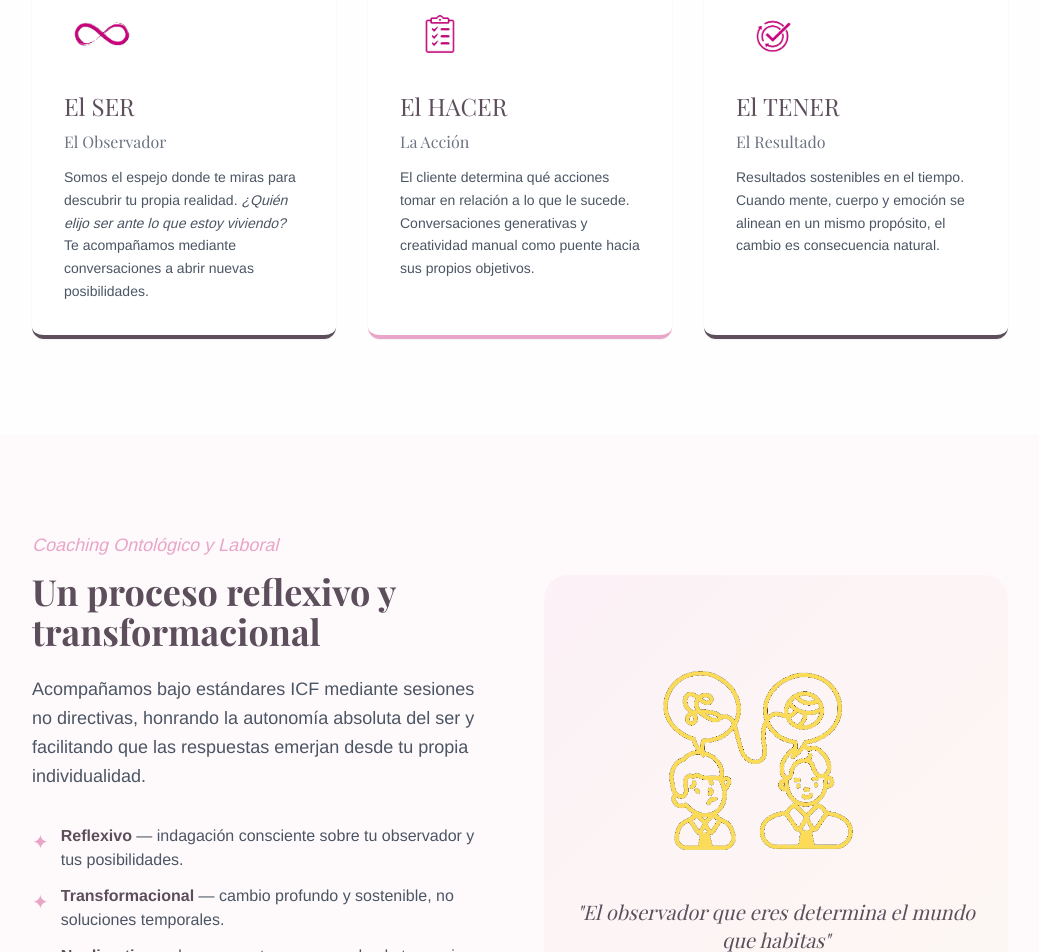
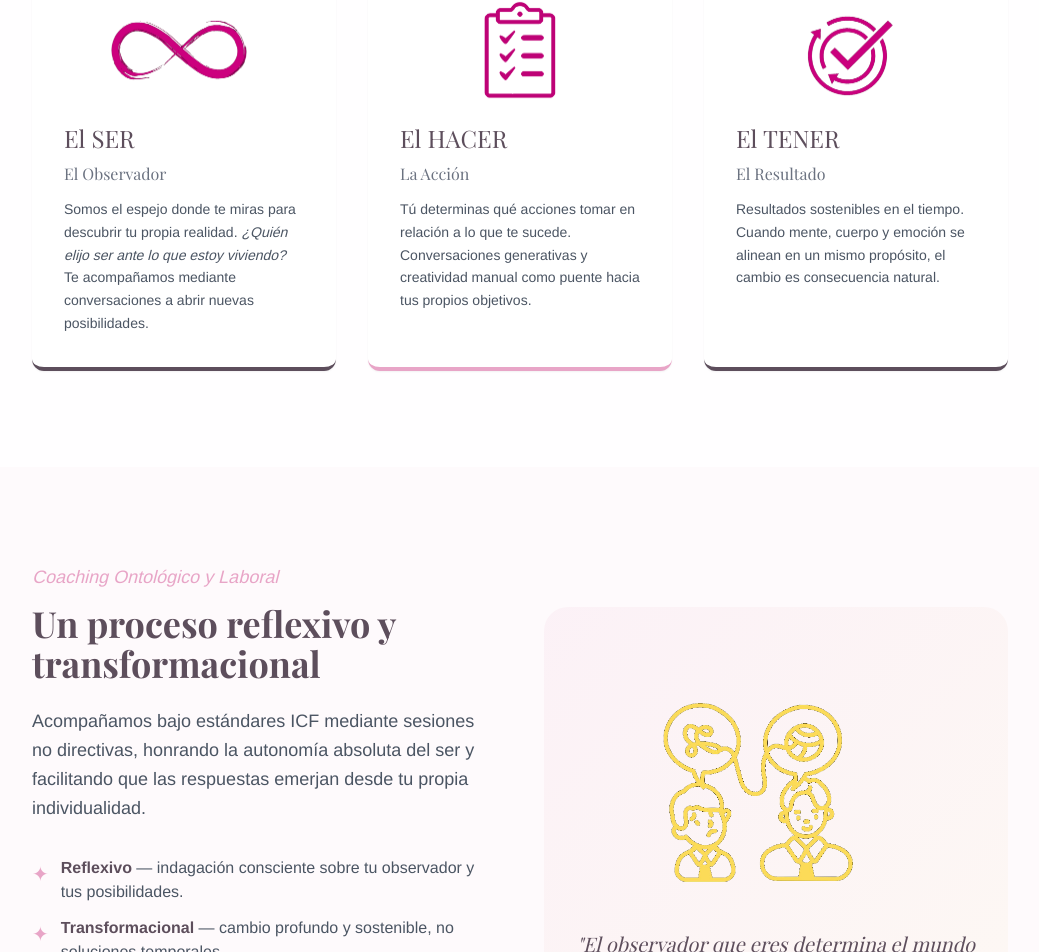
Before and after one commit to Omnix-Solution-Inc/reempoderate, a Next.js app: page / in a window 1280 px wide. Shown: the part 1464-2416 px from the top of the page, without its empty margins (120-1159 px from the left). Built offline with nearby package versions, Linux system fonts and the light colour scheme; no server answers; a web font is replaced by a local one.

Commit message:
Enlarge icons to h-28, change El cliente to Tu in HACER card

```diff
--- a/src/components/landing/ServicesSection.tsx
+++ b/src/components/landing/ServicesSection.tsx
@@ -12,7 +12,7 @@ export function ServicesSection() {
         <div className="grid grid-cols-1 md:grid-cols-3 gap-8">
           {/* SER */}
           <div className="bg-white rounded-xl p-8 border-b-4 border-shamrock shadow-sm">
-            <div className="flex items-center justify-center w-20 h-20 mb-4">
+            <div className="flex items-center justify-center w-full h-28 mb-4">
               <img src="/infinito.png" alt="Ser" className="w-full h-full object-contain" />
             </div>
             <h3 className="font-playfair text-2xl text-shamrock mb-3">El SER<br/><span className="text-base text-gray-500 font-normal">El Observador</span></h3>
@@ -23,18 +23,18 @@ export function ServicesSection() {
 
           {/* HACER */}
           <div className="bg-white rounded-xl p-8 border-b-4 border-terracotta shadow-sm">
-            <div className="flex items-center justify-center w-20 h-20 mb-4">
+            <div className="flex items-center justify-center w-full h-28 mb-4">
               <img src="/hacer_icon.png" alt="Hacer" className="w-full h-full object-contain" />
             </div>
             <h3 className="font-playfair text-2xl text-shamrock mb-3">El HACER<br/><span className="text-base text-gray-500 font-normal">La Acción</span></h3>
             <p className="text-gray-600 text-sm leading-relaxed">
-              El cliente determina qué acciones tomar en relación a lo que le sucede. Conversaciones generativas y creatividad manual como puente hacia sus propios objetivos.
+              Tú determinas qué acciones tomar en relación a lo que te sucede. Conversaciones generativas y creatividad manual como puente hacia tus propios objetivos.
             </p>
           </div>
 
           {/* TENER */}
           <div className="bg-white rounded-xl p-8 border-b-4 border-shamrock shadow-sm">
-            <div className="flex items-center justify-center w-20 h-20 mb-4">
+            <div className="flex items-center justify-center w-full h-28 mb-4">
               <img src="/tener_icon.png" alt="Tener" className="w-full h-full object-contain" />
             </div>
             <h3 className="font-playfair text-2xl text-shamrock mb-3">El TENER<br/><span className="text-base text-gray-500 font-normal">El Resultado</span></h3>
```
